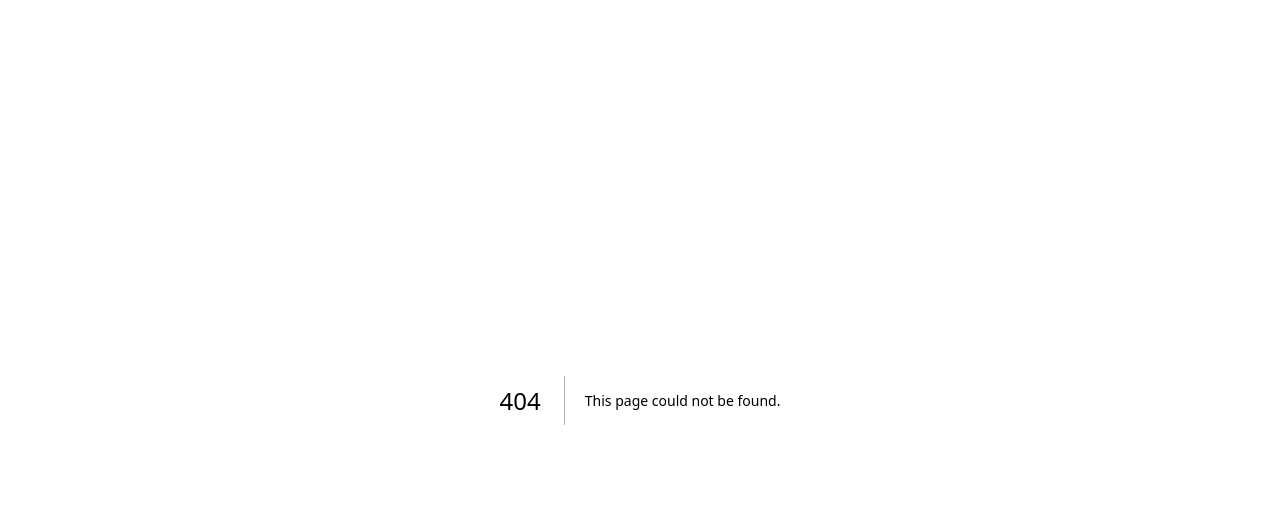
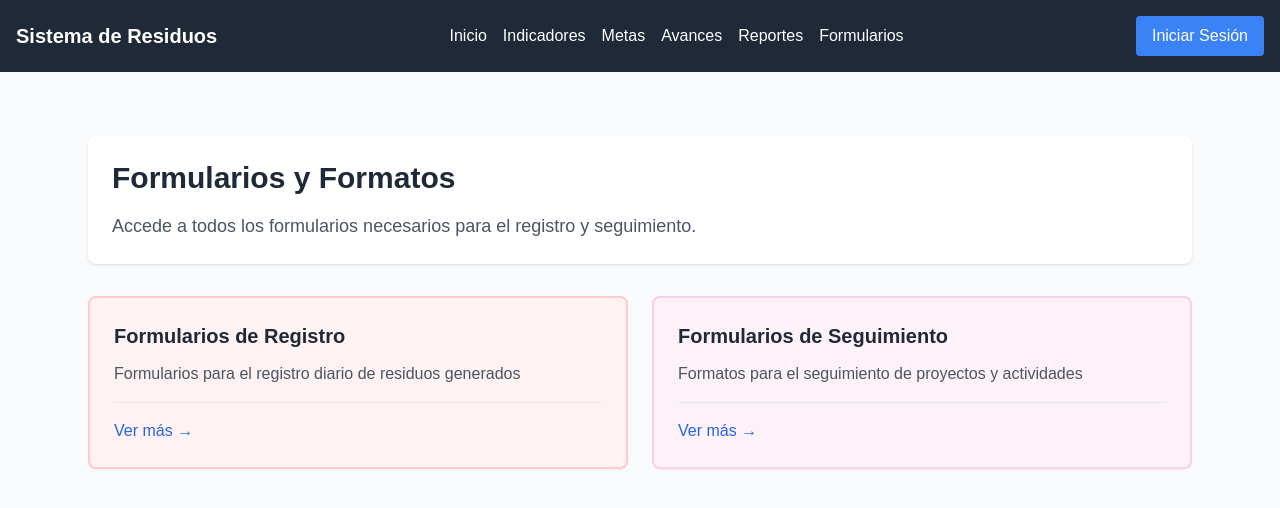
Before and after one commit to Carlostavo/new, a Next.js app: page /formularios in a window 1280 px wide. Before the commit this address had no page. Shown: the top 508 px of the page. Built offline with nearby package versions, Linux system fonts and the light colour scheme; no server answers.

Commit message:
Create formularios.jsx

```diff
--- /dev/null
+++ b/pages/formularios.jsx
@@ -0,0 +1,65 @@
+import { useState } from "react";
+import Navbar from "../components/Navbar";
+import EditableCard from "../components/EditableCard";
+import EditableText from "../components/EditableText";
+
+export default function Formularios() {
+  const [isEditing, setIsEditing] = useState(false);
+
+  const handleSave = (newValue) => {
+    console.log("Texto guardado:", newValue);
+  };
+
+  const cardData = [
+    {
+      title: "Formularios de Registro",
+      description: "Formularios para el registro diario de residuos generados",
+      bgColor: "bg-red-50",
+      borderColor: "border-red-200"
+    },
+    {
+      title: "Formularios de Seguimiento",
+      description: "Formatos para el seguimiento de proyectos y actividades",
+      bgColor: "bg-pink-50",
+      borderColor: "border-pink-200"
+    }
+  ];
+
+  return (
+    <div>
+      <Navbar onToggleEdit={setIsEditing} />
+      <main className="max-w-6xl mx-auto mt-10 p-6">
+        <div className="mb-8 bg-white p-6 rounded-lg shadow">
+          <EditableText
+            text="Formularios y Formatos"
+            tag="h1"
+            isEditing={isEditing}
+            onSave={handleSave}
+            className="text-3xl font-bold text-gray-800 mb-4"
+          />
+          <EditableText
+            text="Accede a todos los formularios necesarios para el registro y seguimiento."
+            tag="p"
+            isEditing={isEditing}
+            onSave={handleSave}
+            className="text-lg text-gray-600"
+          />
+        </div>
+
+        <div className="grid grid-cols-1 md:grid-cols-2 gap-6">
+          {cardData.map((card, index) => (
+            <EditableCard
+              key={index}
+              title={card.title}
+              description={card.description}
+              bgColor={card.bgColor}
+              borderColor={card.borderColor}
+              isEditing={isEditing}
+              onSave={handleSave}
+            />
+          ))}
+        </div>
+      </main>
+    </div>
+  );
+}
```
